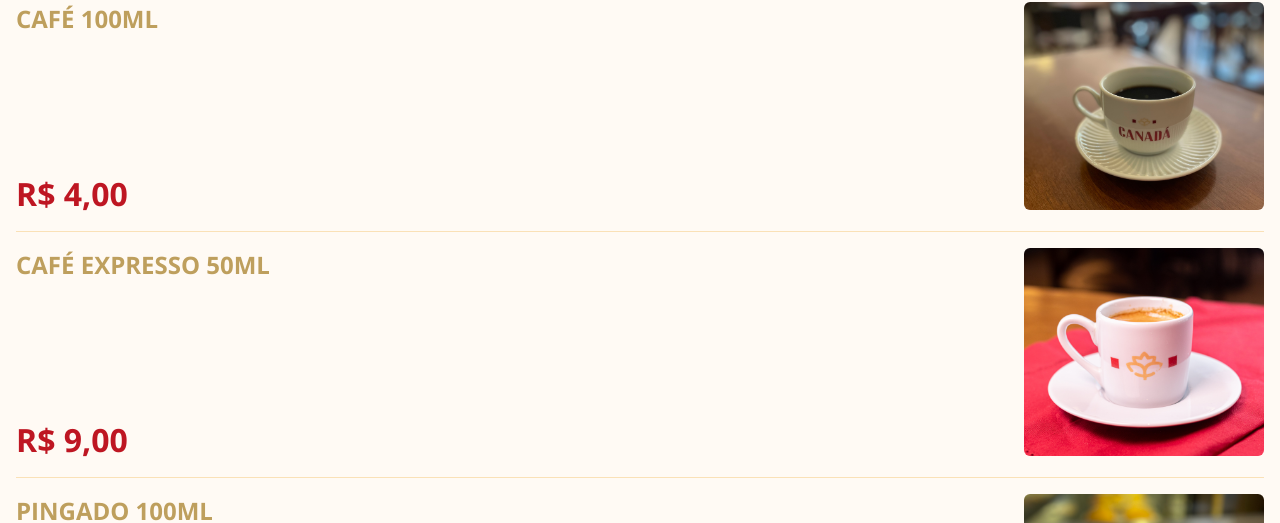
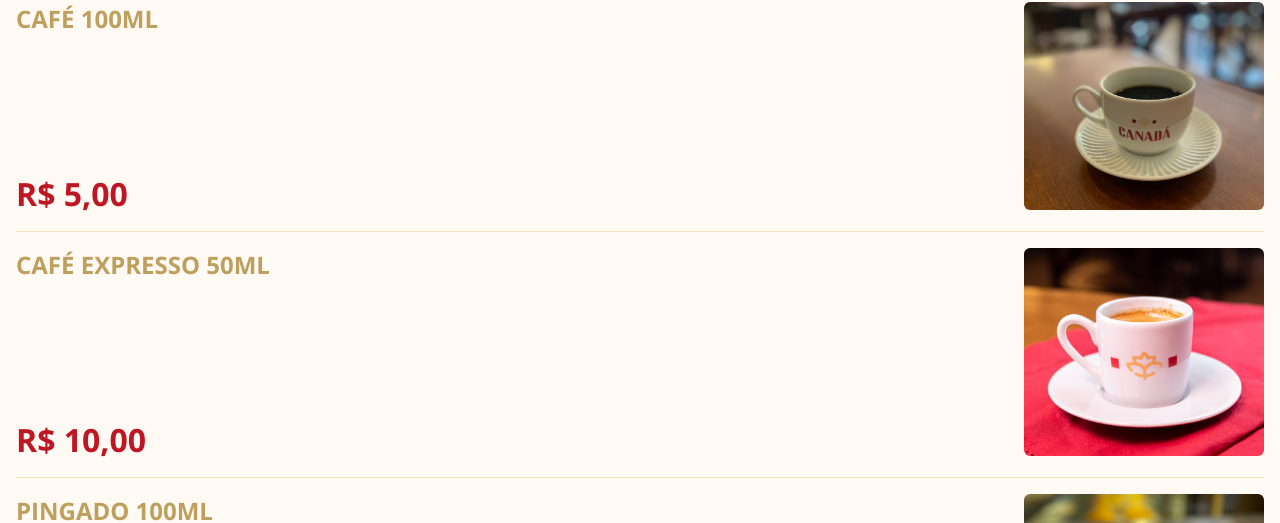
Before and after one commit to edgaregidio/canadaapp, a React (Vite) app: page / in a window 1280 px wide. Shown: the part 4910-5433 px from the top of the page. Built offline with nearby package versions, Linux system fonts and the light colour scheme.

Commit message:
feat: novos preços dezembro café 2024

```diff
--- a/src/components/common/Drinks/index.jsx
+++ b/src/components/common/Drinks/index.jsx
@@ -39,7 +39,7 @@ const data = [
     id: 'cafe',
     name: 'Café 100ml',
     description: '',
-    price1: 'R$ 4,00',
+    price1: 'R$ 5,00',
     price2: '',
     image: Cafe
   },
@@ -47,7 +47,7 @@ const data = [
     id: 'cafe',
     name: 'Café Expresso 50ml',
     description: '',
-    price1: 'R$ 9,00',
+    price1: 'R$ 10,00',
     price2: '',
     image: CafeExpresso
   },
```
